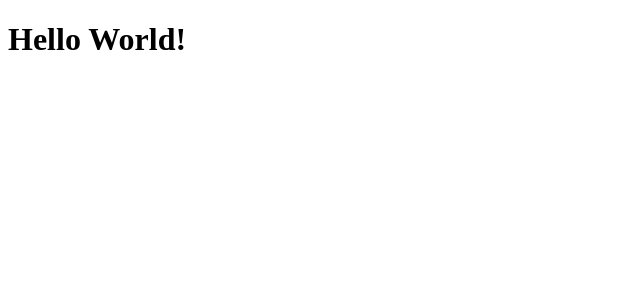
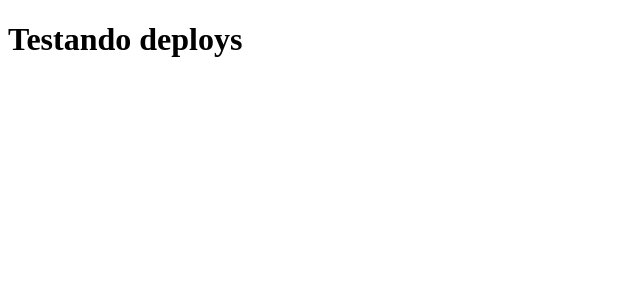
Before and after one commit to dettone/clone-tabnews, a Next.js app: page / in a window 1280 px wide. Shown: the top 300 px of the page, without its empty margins (0-640 px from the left). Built offline with nearby package versions, Linux system fonts and the light colour scheme.

Commit message:
hotfix: adjust title

```diff
--- a/pages/index.js
+++ b/pages/index.js
@@ -1,5 +1,5 @@
-function Home(){
-    return <h1> Hello World! </h1>
+function Home() {
+  return <h1> Testando deploys </h1>;
 }
 
 export default Home;
```
